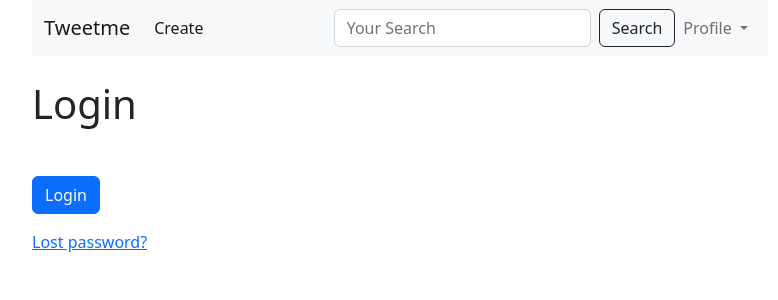
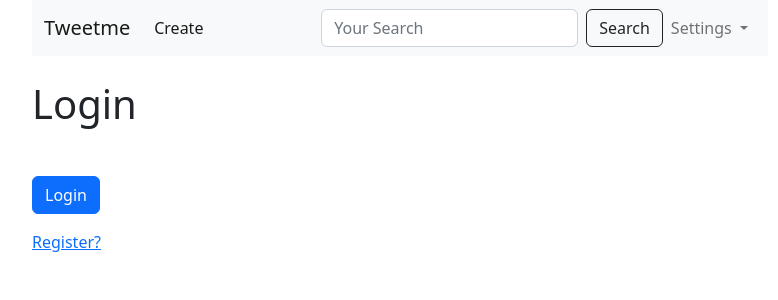
Before and after one commit to osama-mohamed/tweetme_dj, a Django app: template accounts/templates/registration/login.html in a window 1280 px wide. Shown: the top 300 px of the page, without its empty margins (240-1018 px from the left). Run offline with Django 4.2, Linux system fonts and the light colour scheme; the template is opened without the code that fills it, so the values that code supplies are empty; parts of the project's set-up code (start-up, migrations or seed data) failed here and were passed over; some libraries are stand-ins or nearby versions.

Commit message:
clean up

```diff
--- a/accounts/templates/accounts/user_register.html
+++ b/accounts/templates/accounts/user_register.html
@@ -18,6 +18,7 @@
         {{ form|crispy }}
         <button type="submit" class="btn btn-primary mt-3">Register</button>
       </form>
+      <p class="mt-3"><a href="{% url 'accounts:login' %}">Login?</a></p>
     </div>
   </div>
 {% endblock %}
--- a/accounts/templates/registration/login.html
+++ b/accounts/templates/registration/login.html
@@ -37,7 +37,8 @@
       </form>
 
       {# Assumes you set up the password_reset view in your URLconf #}
-      <p class="mt-3"><a href="{% url 'accounts:password_reset' %}">Lost password?</a></p>
+      <p class="mt-3"><a href="{% url 'accounts:register' %}">Register?</a></p>
+      <!-- <p class="mt-3"><a href="{% url 'accounts:password_reset' %}">Lost password?</a></p> -->
     </div>
   </div>
 {% endblock %}
--- a/templates/includes/navbar.html
+++ b/templates/includes/navbar.html
@@ -20,18 +20,17 @@
       <ul class="navbar-nav mb-2 mb-lg-0">
         <li class="nav-item dropdown">
           <a class="nav-link dropdown-toggle" href="#" id="navbarDropdown" role="button" data-bs-toggle="dropdown" aria-expanded="false">
-            Profile
+            Settings
           </a>
           <ul class="dropdown-menu" aria-labelledby="navbarDropdown">
             {% if request.user.is_authenticated %}
             <li><a class="dropdown-item" id="current-user" data-user="{{ request.user.username }}" href="{% url 'accounts:detail' username=request.user.username %}">My Profile</a></li>
+            <li><hr class="dropdown-divider"></li>
             <li><a class="dropdown-item" href="{% url 'accounts:logout' %}">Logout</a></li>
             {% else %}
             <li><a class="dropdown-item" href="{% url 'accounts:register' %}">Register</a></li>
             <li><a class="dropdown-item" href="{% url 'accounts:login' %}">Login</a></li>
             {% endif %}
-            <li><hr class="dropdown-divider"></li>
-            <li><a class="dropdown-item" href="#">Something else here</a></li>
           </ul>
         </li>
       </ul>
--- a/tweetme/settings/local.py
+++ b/tweetme/settings/local.py
@@ -144,3 +144,4 @@ CRISPY_TEMPLATE_PACK = 'bootstrap5'
 
 LOGIN_URL = '/account/login/'
 LOGIN_REDIRECT_URL = '/tweet/'
+LOGOUT_REDIRECT_URL = LOGIN_URL
--- a/tweets/views.py
+++ b/tweets/views.py
@@ -65,7 +65,7 @@ class TweetDeleteView(LoginRequiredMixin, DeleteView):
       return context
 
 
-class TweetListView(ListView):
+class TweetListView(LoginRequiredMixin, ListView):
 
   def get_queryset(self, *args, **kwargs):
     qs = Tweet.objects.all()
```
